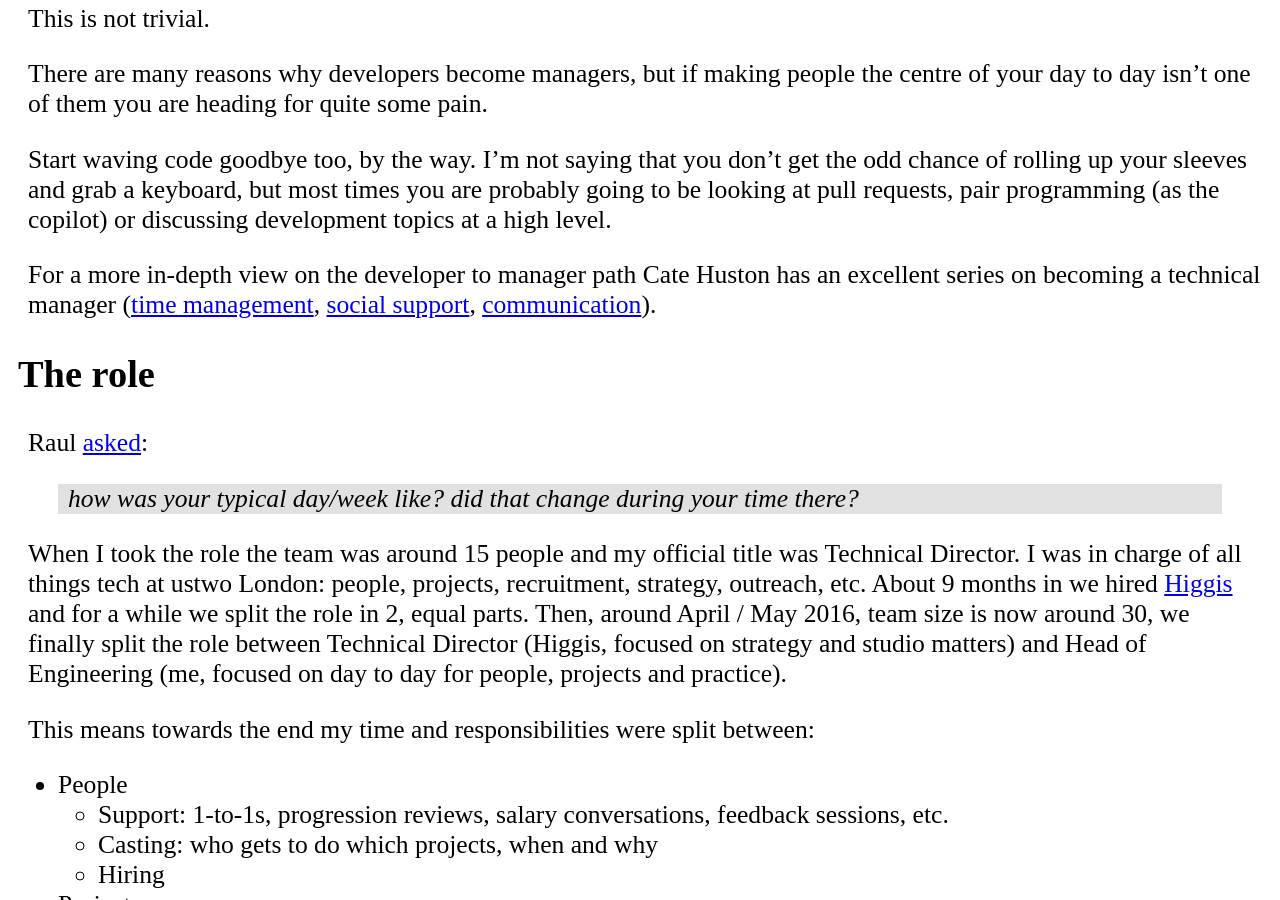
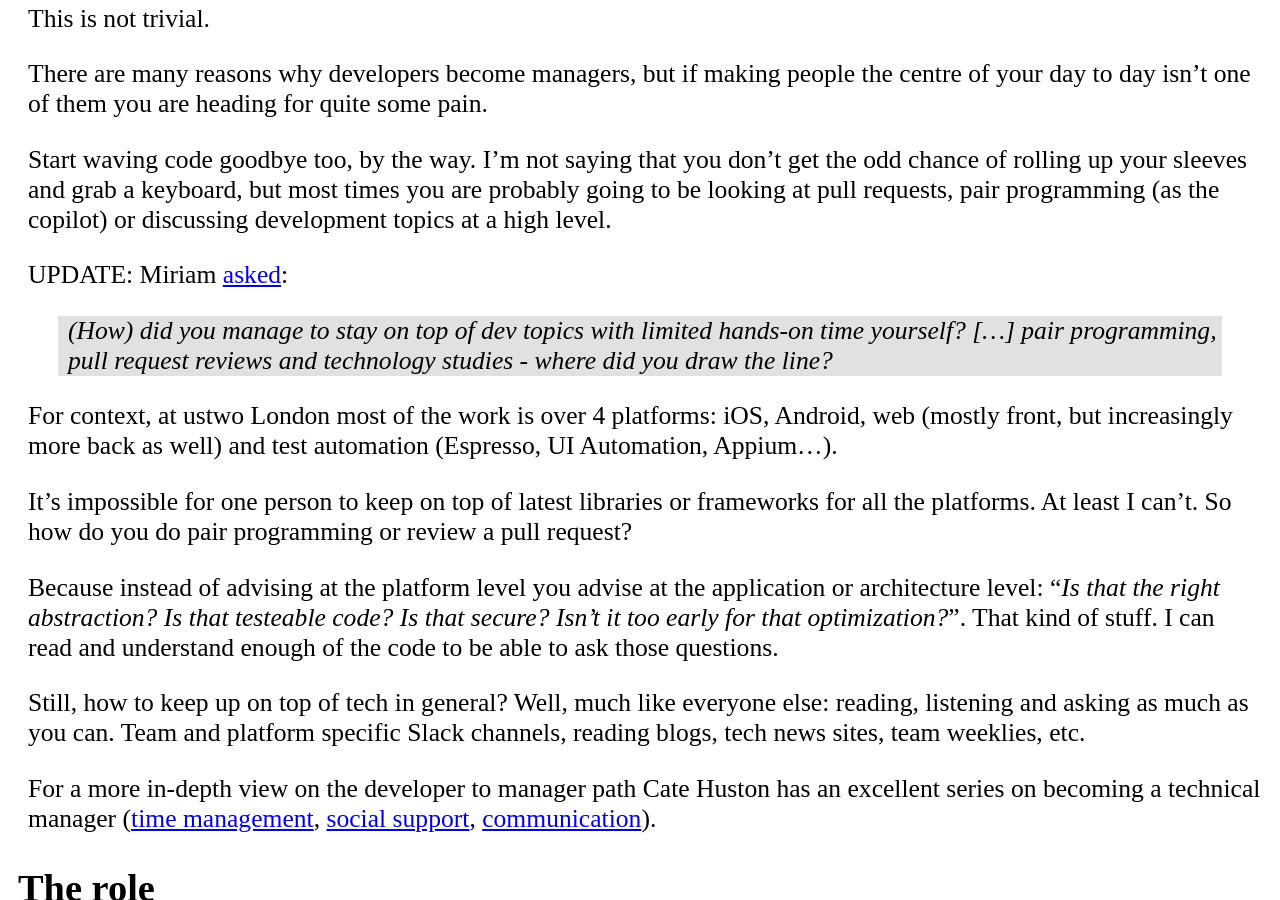
Before and after one commit to juandelgado/blog.juandelgado.es, a Jekyll site: the page built from _posts/2017-04-05-head-eng-recap.md, in a window 1280 px wide and 900 px high, scrolled down 1228 px. Built offline with Jekyll 4.4.1, drawn with Linux system fonts in a browser that asks for light colours.

Commit message:
Updated to provide a bit more info on the level of contributions to code, pair programming, etc.

```diff
--- a/_posts/2017-04-05-head-eng-recap.md
+++ b/_posts/2017-04-05-head-eng-recap.md
@@ -36,6 +36,18 @@ This is not trivial.
 There are many reasons why developers become managers, but if making people the centre of your day to day isn't one of them you are heading for quite some pain.
 
 Start waving code goodbye too, by the way. I'm not saying that you don't get the odd chance of rolling up your sleeves and grab a keyboard, but most times you are probably going to be looking at pull requests, pair programming (as the copilot) or discussing development topics at a high level.
+
+UPDATE: Miriam [asked](https://twitter.com/miphoni/status/849722184922804224):
+
+> (How) did you manage to stay on top of dev topics with limited hands-on time yourself? [...] pair programming, pull request reviews and technology studies - where did you draw the line?
+
+For context, at ustwo London most of the work is over 4 platforms: iOS, Android, web (mostly front, but increasingly more back as well) and test automation (Espresso, UI Automation, Appium...).
+
+It's impossible for one person to keep on top of latest libraries or frameworks for all the platforms. At least I can't. So how do you do pair programming or review a pull request?
+
+Because instead of advising at the platform level you advise at the application or architecture level: "_Is that the right abstraction? Is that testeable code? Is that secure? Isn't it too early for that optimization?_". That kind of stuff. I can read and understand enough of the code to be able to ask those questions.
+
+Still, how to keep up on top of tech in general? Well, much like everyone else: reading, listening and asking as much as you can. Team and platform specific Slack channels, reading blogs, tech news sites, team weeklies, etc.
 
 For a more in-depth view on the developer to manager path Cate Huston has an excellent series on becoming a technical manager ([time management](https://cate.blog/2017/01/05/things-to-figure-out-as-a-new-manager-part-1-your-schedule/), [social support](https://cate.blog/2017/01/12/things-to-figure-out-as-a-new-manager-part-2-social-support/), [communication](https://cate.blog/2017/01/19/things-to-figure-out-as-a-new-manager-part-3-communication/)).
 
```
